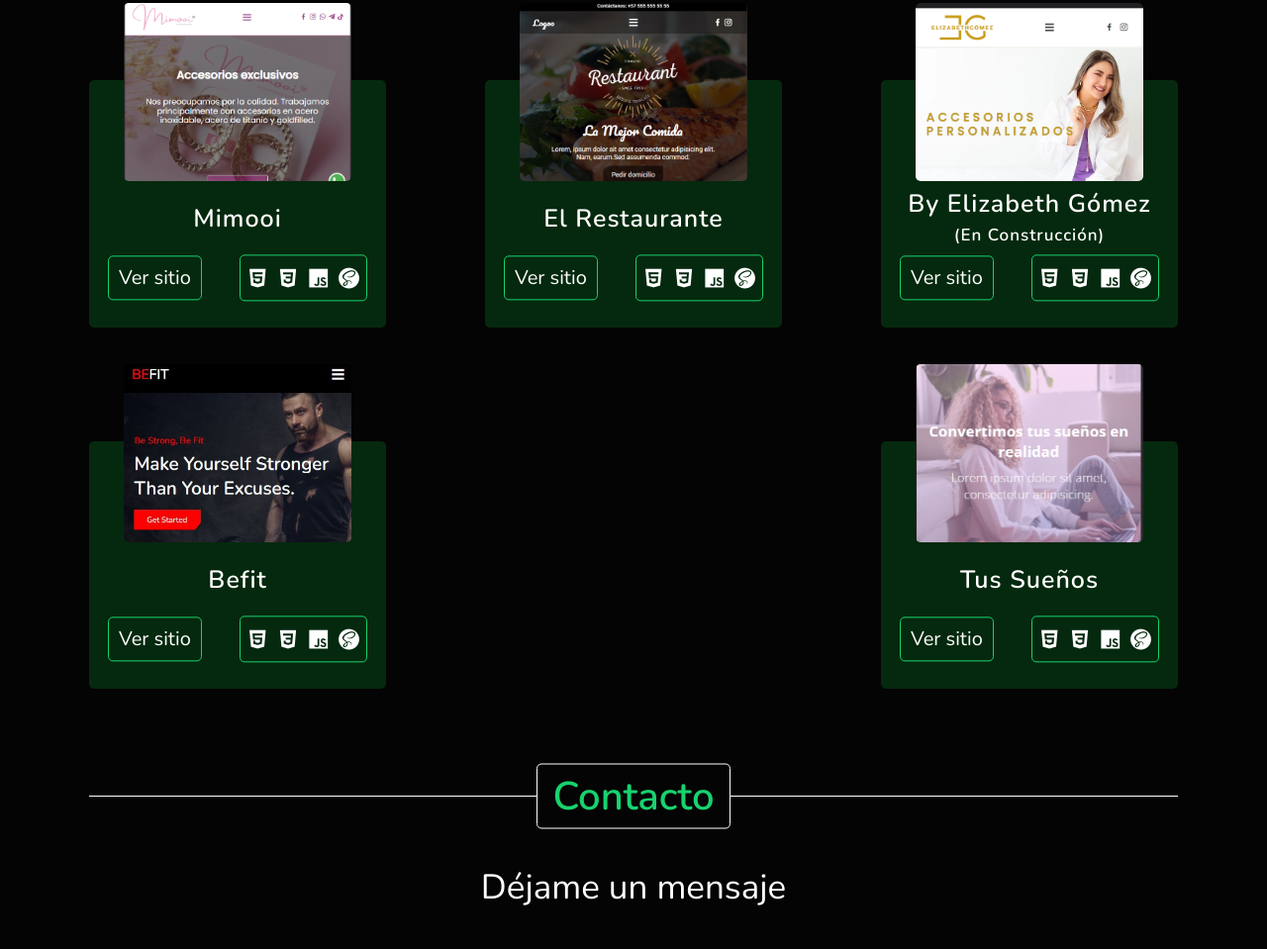
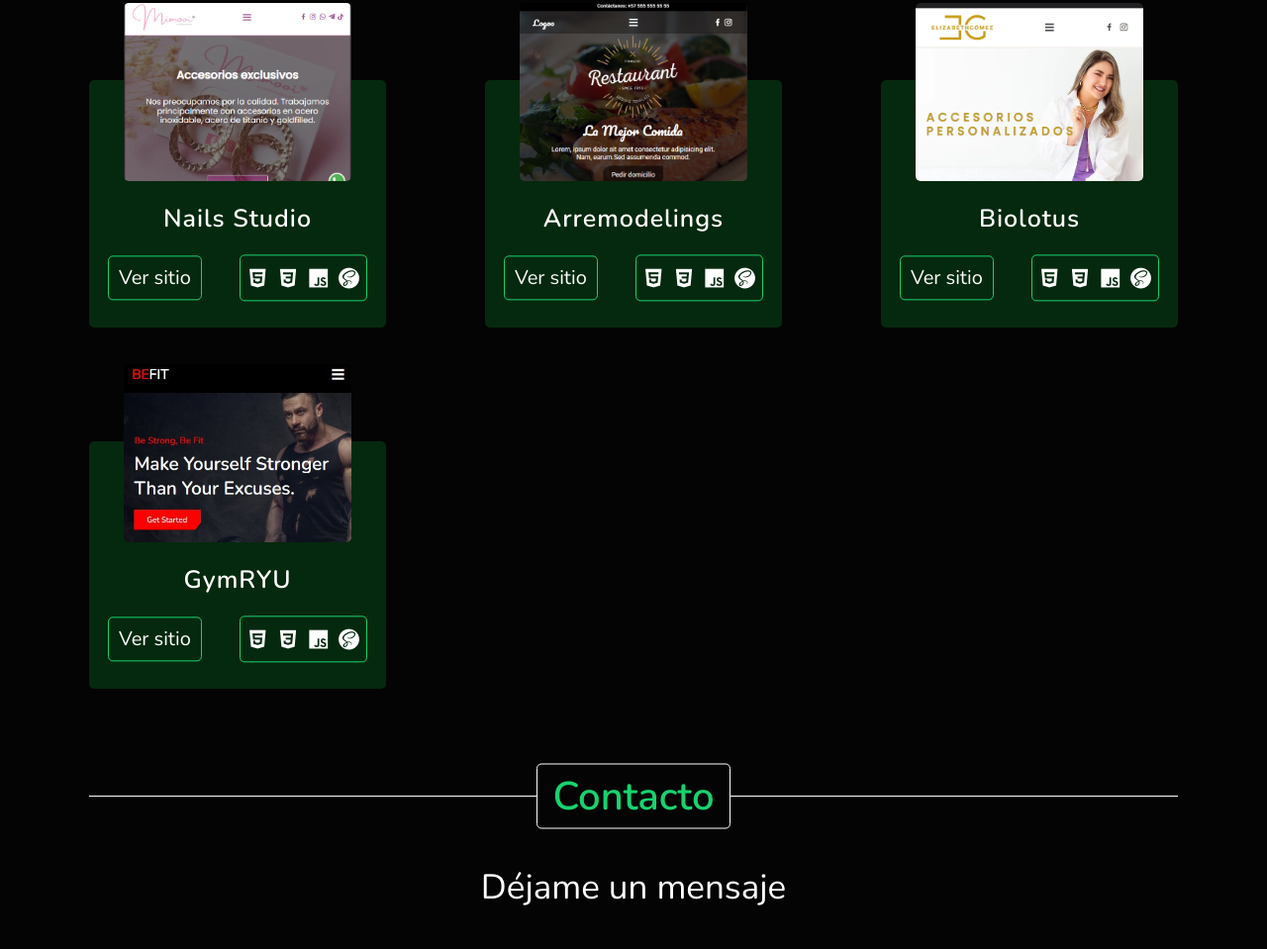
Before and after one commit to TioXavi/TioXavi.github.io, a plain HTML site: page index.html in a window 1280 px wide. Shown: the part 2905-3864 px from the top of the page at 99% size. Drawn offline with nearby package versions, Linux system fonts and the light colour scheme.

Commit message:
Update index.html

```diff
--- a/index.html
+++ b/index.html
@@ -217,9 +217,9 @@
                         <figure>
                             <img src="img/proyectomimooi.PNG" alt="bisuteria">
                         </figure>
-                        <h3>Mimooi</h3>
+                        <h3>Nails Studio</h3>
                         <div class="mas-items">
-                            <a href=""_blank">Ver sitio</a>
+                            <a href="https://nailsstudiohn.netlify.app/" target="_blank">Ver sitio</a>
                             <div class="iconos">
                                 <i class='bx bxl-html5'></i>
                                 <i class='bx bxl-css3' ></i>
@@ -235,9 +235,9 @@
                         <figure>
                             <img src="img/proyecto1.png" alt="restaurante">
                         </figure>
-                        <h3>El Restaurante</h3>
+                        <h3>Arremodelings</h3>
                         <div class="mas-items">
-                            <a href="" target="_blank">Ver sitio</a>
+                            <a href="https://arremodelings.com/" target="_blank">Ver sitio</a>
                             <div class="iconos">
                                 <i class='bx bxl-html5'></i>
                                 <i class='bx bxl-css3' ></i>
@@ -270,10 +270,10 @@
                         <figure>
                             <img src="img/eli.PNG" alt="my boutique">
                         </figure>
-                        <h3>By Elizabeth Gómez <br> <span>(En Construcción)</span></h3>
+                        <h3>Biolotus <br> <!--<span>(En Construcción)</span> --></h3>
 
                         <div class="mas-items">
-                            <a href="" target="_blank">Ver sitio</a>
+                            <a href="https://biolotus.netlify.app" target="_blank">Ver sitio</a>
                             <div class="iconos">
                                 <i class='bx bxl-html5'></i>
                                 <i class='bx bxl-css3' ></i>
@@ -283,15 +283,15 @@
                         </div>
                     </div>
                 </div>
-
+      <!--
                 <div class="items">
                     <div class="proyecto-bg">
                         <figure>
                             <img src="img/proyecto3.jpg" alt="befit">
                         </figure>
-                        <h3>Befit</h3>
+                        <h3>GymRYU</h3>
                         <div class="mas-items">
-                            <a href="" target="_blank">Ver sitio</a>
+                            <a href="https://ryugym.netlify.app/" target="_blank">Ver sitio</a>
                             <div class="iconos">
                                 <i class='bx bxl-html5'></i>
                                 <i class='bx bxl-css3' ></i>
@@ -301,15 +301,15 @@
                         </div>
                     </div>
                 </div>
-
+   -->
                 <div class="items">
                     <div class="proyecto-bg">
                         <figure>
-                            <img src="img/portaa.PNG" alt="befit">
+                            <img src="img/proyecto3.jpg" alt="befit">
                         </figure>
-                        <h3>Tus Sueños</h3>
+                        <h3>GymRYU</h3>
                         <div class="mas-items">
-                            <a href="" target="_blank">Ver sitio</a>
+                            <a href="https://ryugym.netlify.app/" target="_blank">Ver sitio</a>
                             <div class="iconos">
                                 <i class='bx bxl-html5'></i>
                                 <i class='bx bxl-css3' ></i>
@@ -410,10 +410,10 @@
                 <div class="copy">
                     <span>Redes sociales:</span>
                 </div>
-                <a href="" target="_blank"><figure>
+                <a href="https://wa.me/+50494971372" target="_blank"><figure>
                     <img src="img/Whatsapp_37229.ico" alt="">
                 </figure> </a>
-                <a href="" target="_blank"><figure>
+                <a href="https://www.instagram.com/xavy_flores/" target="_blank"><figure>
                     <img src="img/instagram.ico" alt="">
                 </figure> </a>
                 <a href="" target="_blank"><figure>
```
